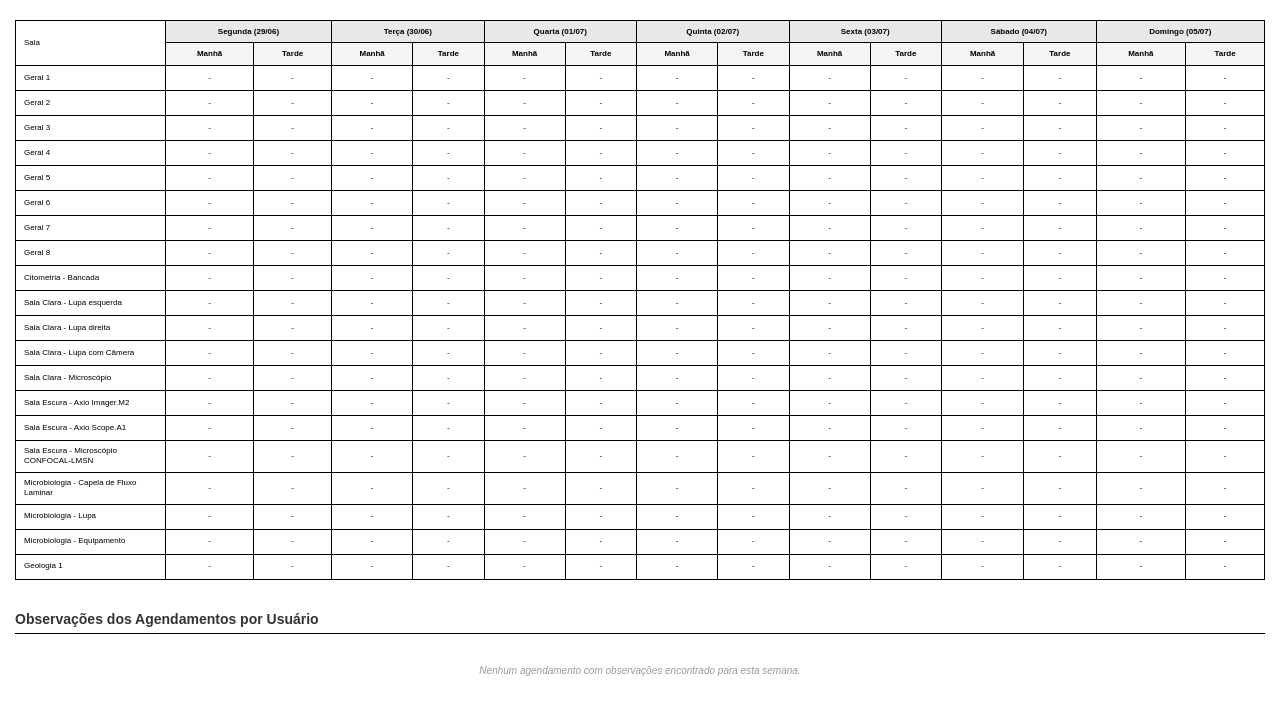
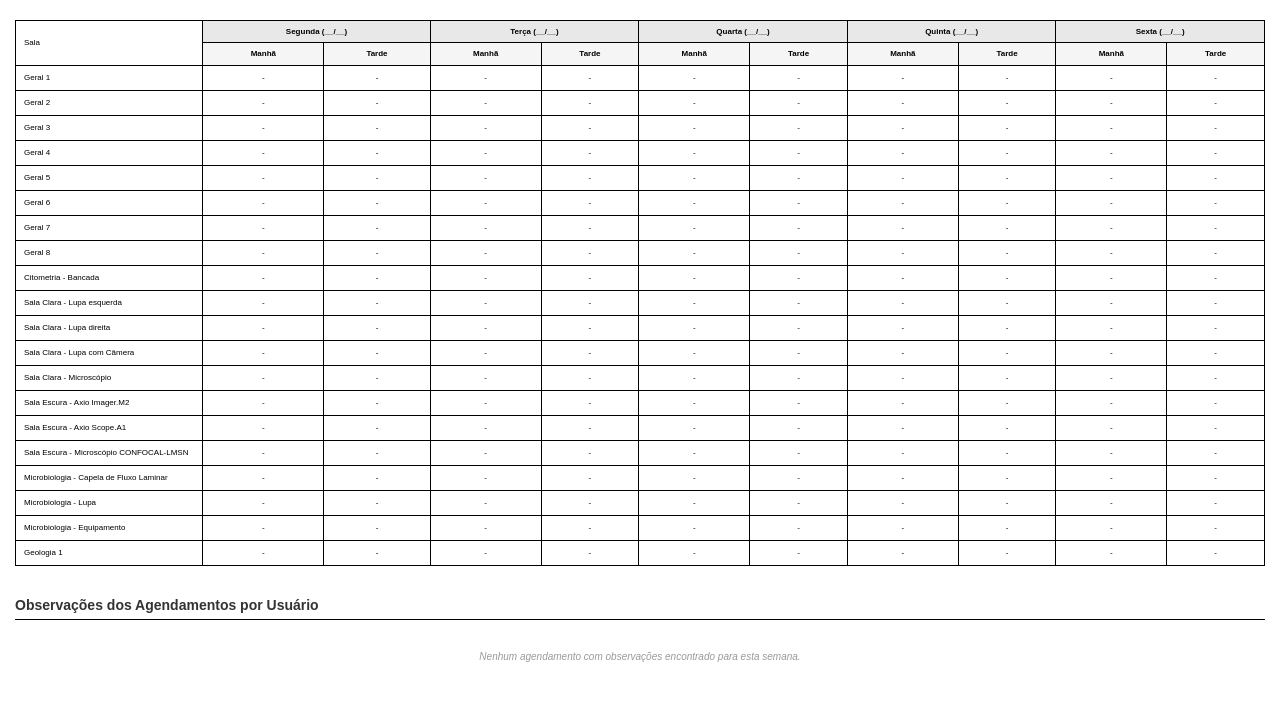
Before and after one commit to PauloCosta30/lab_scheduler, a Flask app: template lab_scheduler/src/templates/schedule_pdf_template.html in a window 1280 px wide. Shown: the part 73-800 px from the top of the page. Run offline with Flask 3, Linux system fonts and the light colour scheme; the template is opened without the code that fills it: values that come from a table or form of the project are taken from there, others are empty.

Commit message:
schedule_pdf_template.html

```diff
--- a/lab_scheduler/src/templates/schedule_pdf_template.html
+++ b/lab_scheduler/src/templates/schedule_pdf_template.html
@@ -62,6 +62,7 @@
             font-size: 8px;
             height: 25px;
             word-wrap: break-word;
+            max-width: 80px;
         }
 
         .room-name {
@@ -69,7 +70,8 @@
             font-weight: normal !important;
             text-align: left !important;
             padding-left: 8px !important;
-            width: 12%;
+            width: 15%;
+            min-width: 80px;
         }
 
         .day-header {
@@ -144,29 +146,6 @@
             font-size: 10px;
         }
 
-        /* Força a tabela a aparecer */
-        .schedule-table,
-        .schedule-table tbody,
-        .schedule-table tr,
-        .schedule-table td,
-        .schedule-table th {
-            display: table;
-            border: 1px solid #000 !important;
-        }
-
-        .schedule-table tbody {
-            display: table-row-group;
-        }
-
-        .schedule-table tr {
-            display: table-row;
-        }
-
-        .schedule-table td,
-        .schedule-table th {
-            display: table-cell;
-        }
-
         /* Estilos específicos para PDF */
         @media print {
             body {
@@ -200,35 +179,32 @@
         <p>Gerado em: {{ generation_date|default('__/__/____ __:__') }}</p>
     </div>
 
-    <!-- Tabela da Escala -->
+    <!-- Tabela da Escala (Segunda a Sexta apenas) -->
     <table class="schedule-table">
         <thead>
             <tr>
                 <th rowspan="2" class="room-name">Sala</th>
                 {% if dates_of_week %}
-                    {% for date in dates_of_week %}
+                    <!-- Mostrar apenas os primeiros 5 dias (Segunda a Sexta) -->
+                    {% for date in dates_of_week[:5] %}
                         <th colspan="2" class="day-header">
-                            {% if days_locale and loop.index0 < days_locale|length %}
-                                {{ days_locale[loop.index0] }}
-                            {% else %}
-                                {{ date.strftime('%A') if date.strftime is defined else 'Dia' }}
-                            {% endif %}
-                            ({{ date.strftime('%d/%m') if date.strftime is defined else '__/__' }})
+                            {% set day_names = ['Segunda', 'Terça', 'Quarta', 'Quinta', 'Sexta'] %}
+                            {{ day_names[loop.index0] }}
+                            ({{ date.strftime('%d/%m') if date.strftime is defined else date[:2] + '/' + date[3:5] if date|length >= 5 else '__/__' }})
                         </th>
                     {% endfor %}
                 {% else %}
-                    <th colspan="2" class="day-header">Segunda (29/06)</th>
-                    <th colspan="2" class="day-header">Terça (30/06)</th>
-                    <th colspan="2" class="day-header">Quarta (01/07)</th>
-                    <th colspan="2" class="day-header">Quinta (02/07)</th>
-                    <th colspan="2" class="day-header">Sexta (03/07)</th>
-                    <th colspan="2" class="day-header">Sábado (04/07)</th>
-                    <th colspan="2" class="day-header">Domingo (05/07)</th>
+                    <!-- Fallback com datas de exemplo -->
+                    <th colspan="2" class="day-header">Segunda (__/__)</th>
+                    <th colspan="2" class="day-header">Terça (__/__)</th>
+                    <th colspan="2" class="day-header">Quarta (__/__)</th>
+                    <th colspan="2" class="day-header">Quinta (__/__)</th>
+                    <th colspan="2" class="day-header">Sexta (__/__)</th>
                 {% endif %}
             </tr>
             <tr>
-                {% set num_days = dates_of_week|length if dates_of_week else 7 %}
-                {% for i in range(num_days) %}
+                <!-- Cabeçalhos de período apenas para os 5 dias úteis -->
+                {% for i in range(5) %}
                     <th class="period-header">Manhã</th>
                     <th class="period-header">Tarde</th>
                 {% endfor %}
@@ -236,57 +212,52 @@
         </thead>
 
         <tbody>
-            {% if rooms %}
+            {% if rooms and rooms|length > 0 %}
                 {% for room in rooms %}
                 <tr>
                     <td class="room-name">{{ room.name if room.name is defined else room }}</td>
                     {% if dates_of_week %}
-                        {% for date in dates_of_week %}
+                        <!-- Processar apenas os primeiros 5 dias (Segunda a Sexta) -->
+                        {% for date in dates_of_week[:5] %}
+                            {% set date_key = date.strftime('%Y-%m-%d') if date.strftime is defined else date %}
+                            {% set room_name = room.name if room.name is defined else room %}
+
+                            <!-- Manhã -->
                             <td class="schedule-cell">
-                                {% if schedule_data %}
-                                    {% set date_key = date.strftime('%Y-%m-%d') if date.strftime is defined else date|string %}
-                                    {% set room_name = room.name if room.name is defined else room %}
-                                    {{ schedule_data.get(date_key, {}).get('Manhã', {}).get(room_name, '-') }}
+                                {% if schedule_data and schedule_data.get(date_key) and schedule_data[date_key].get('Manhã') and schedule_data[date_key]['Manhã'].get(room_name) %}
+                                    {{ schedule_data[date_key]['Manhã'][room_name] }}
                                 {% else %}
                                     -
                                 {% endif %}
                             </td>
+
+                            <!-- Tarde -->
                             <td class="schedule-cell">
-                                {% if schedule_data %}
-                                    {% set date_key = date.strftime('%Y-%m-%d') if date.strftime is defined else date|string %}
-                                    {% set room_name = room.name if room.name is defined else room %}
-                                    {{ schedule_data.get(date_key, {}).get('Tarde', {}).get(room_name, '-') }}
+                                {% if schedule_data and schedule_data.get(date_key) and schedule_data[date_key].get('Tarde') and schedule_data[date_key]['Tarde'].get(room_name) %}
+                                    {{ schedule_data[date_key]['Tarde'][room_name] }}
                                 {% else %}
                                     -
                                 {% endif %}
                             </td>
                         {% endfor %}
                     {% else %}
-                        {% for i in range(14) %}
+                        <!-- Fallback - apenas 10 células (5 dias x 2 períodos) -->
+                        {% for i in range(10) %}
                             <td class="schedule-cell">-</td>
                         {% endfor %}
                     {% endif %}
                 </tr>
                 {% endfor %}
             {% else %}
+                <!-- Fallback com salas padrão -->
+                {% for room_num in range(1, 4) %}
                 <tr>
-                    <td class="room-name">Geral 1</td>
-                    {% for i in range(14) %}
+                    <td class="room-name">Geral {{ room_num }}</td>
+                    {% for i in range(10) %}
                         <td class="schedule-cell">-</td>
                     {% endfor %}
                 </tr>
-                <tr>
-                    <td class="room-name">Geral 2</td>
-                    {% for i in range(14) %}
-                        <td class="schedule-cell">-</td>
-                    {% endfor %}
-                </tr>
-                <tr>
-                    <td class="room-name">Geral 3</td>
-                    {% for i in range(14) %}
-                        <td class="schedule-cell">-</td>
-                    {% endfor %}
-                </tr>
+                {% endfor %}
             {% endif %}
         </tbody>
     </table>
@@ -303,11 +274,19 @@
                 <p><strong>Coordenador:</strong> {{ user_data.coordinator }}</p>
                 {% endif %}
 
-                {% if user_data.bookings %}
+                {% if user_data.bookings and user_data.bookings|length > 0 %}
                     {% for booking in user_data.bookings %}
                     <div class="booking-item">
                         <div class="booking-details">
-                            {{ booking.room_name }} - {{ booking.date.strftime('%d/%m/%Y') if booking.date and booking.date.strftime is defined else booking.date|string }} - {{ booking.period }}
+                            {{ booking.room_name }} -
+                            {% if booking.date and booking.date.strftime is defined %}
+                                {{ booking.date.strftime('%d/%m/%Y') }}
+                            {% elif booking.date %}
+                                {{ booking.date|string }}
+                            {% else %}
+                                __/__/____
+                            {% endif %}
+                            - {{ booking.period }}
                         </div>
                         {% if booking.observation %}
                         <div class="observation-text">
@@ -320,6 +299,10 @@
                         {% endif %}
                     </div>
                     {% endfor %}
+                {% else %}
+                    <div class="observation-text">
+                        Nenhum agendamento encontrado para este usuário.
+                    </div>
                 {% endif %}
             </div>
             {% endfor %}
```
